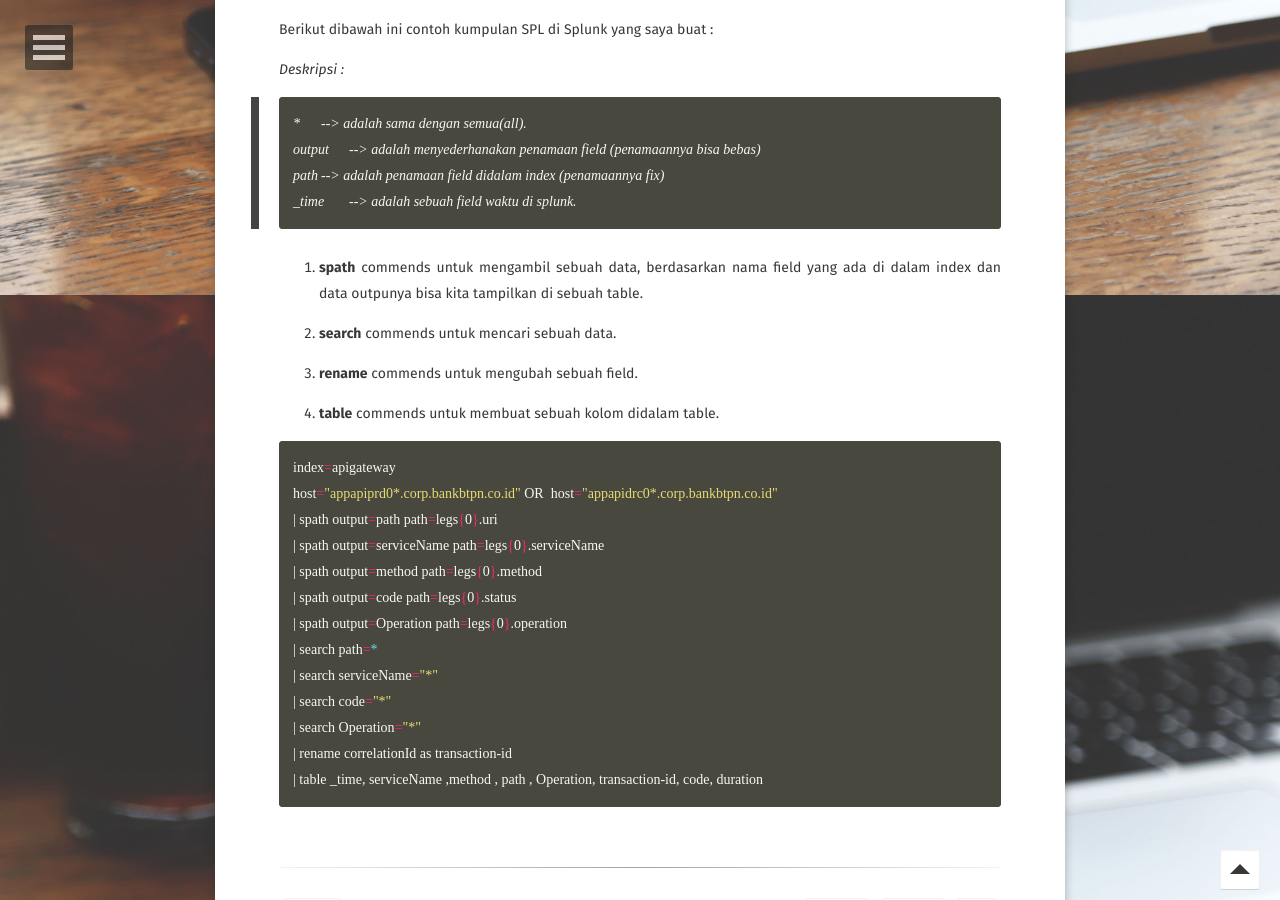
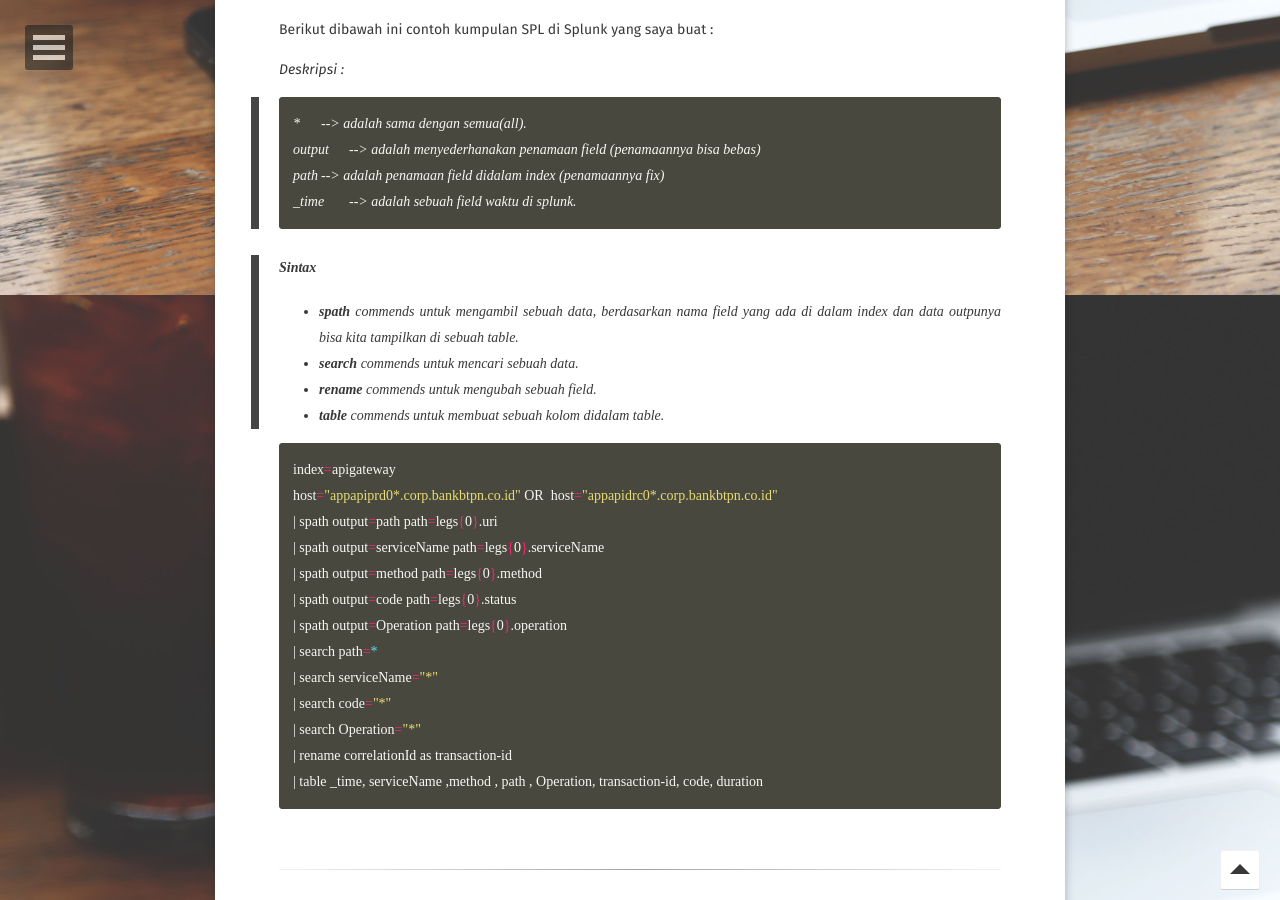
Before and after one commit to SandyRahman/sandyrahman.github.io, a Jekyll site: the page built from _posts/2019-12-18-splunk-dashboard-monitoring.md, in a window 1280 px wide and 900 px high, scrolled down 605 px. Built offline with Jekyll 4.4.1, drawn with Linux system fonts in a browser that asks for light colours; some web fonts are replaced; comment, search, counter and statistics services are not loaded.

Commit message:
Update 2019-12-18-splunk-dashboard-monitoring.md

````diff
--- a/_posts/2019-12-18-splunk-dashboard-monitoring.md
+++ b/_posts/2019-12-18-splunk-dashboard-monitoring.md
@@ -24,14 +24,11 @@
 	path	--> adalah penamaan field didalam index (penamaannya fix)
 	_time	--> adalah sebuah field waktu di splunk.
 
-
-1. **spath** commends untuk mengambil sebuah data, berdasarkan nama field yang ada di dalam index dan data outpunya bisa kita tampilkan di sebuah table.
-
-2. **search** commends untuk mencari sebuah data.
-
-3. **rename** commends untuk mengubah sebuah field.
-
-4. **table** commends untuk membuat sebuah kolom didalam table.
+> #### Sintax
+> - **spath** commends untuk mengambil sebuah data, berdasarkan nama field yang ada di dalam index dan data outpunya bisa kita tampilkan di sebuah table.
+> - **search** commends untuk mencari sebuah data.
+> - **rename** commends untuk mengubah sebuah field.
+> - **table** commends untuk membuat sebuah kolom didalam table.
 
 ```sh
 index=apigateway
````
